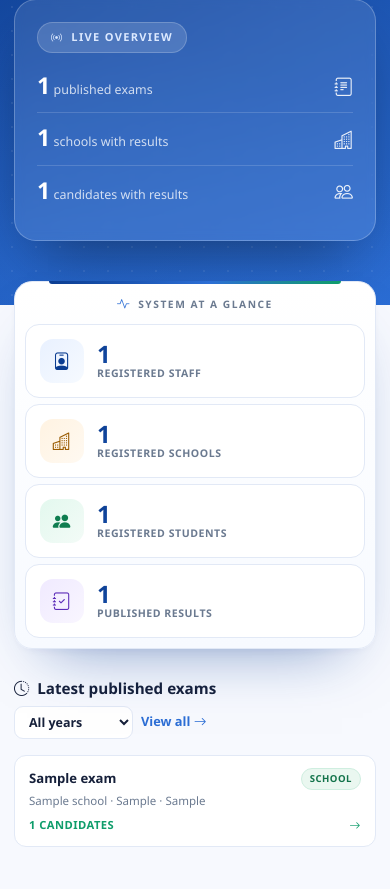
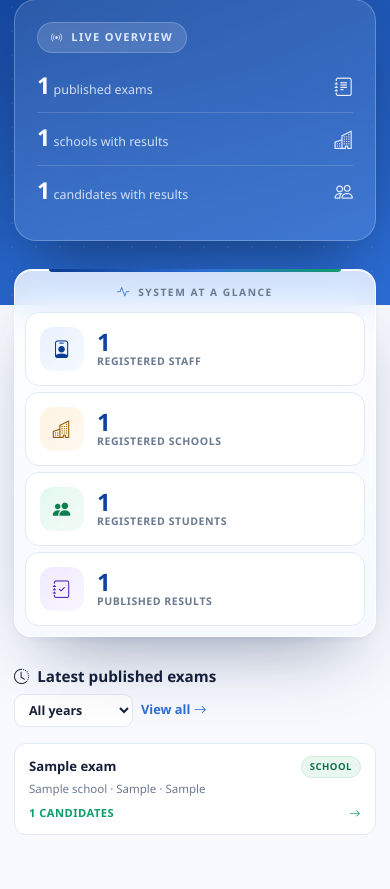
Before and after one commit to henryntanyi-design/matokeo, a PHP site: page /matokeo/ in a window 390 px wide. Shown: the part 472-1361 px from the top of the page. Run offline with PHP 8.4, Linux system fonts and the light colour scheme; data comes from the database, SQL or seed files in the repository; tables that the repository leaves empty hold one stand-in row (values such as "Sample post"); some libraries are stand-ins or nearby versions.

Commit message:
Give the homepage stats panel a stronger overlap and glass effect
Pull the panel further over the hero and add a frosted translucent
surface with backdrop blur, keeping a solid fallback for browsers
without backdrop-filter.

🤖 Generated with Codebuff
Co-Authored-By: Codebuff <noreply@codebuff.com>

```diff
--- a/index.php
+++ b/index.php
@@ -119,9 +119,13 @@ a{text-decoration:none}
 .hm-hero-card .mini b{font-size:1.45rem;line-height:1}
 /* Kadi za takwimu: panel nyembamba iliyokaa katikati, inayogusa hero kidogo. */
 .hm-strip{background:transparent;border-bottom:0;padding:0 0 4px}
-.hm-stats-shell{max-width:940px;margin:-44px auto 0;position:relative;z-index:2;padding:14px 12px 12px;
-  background:linear-gradient(180deg,#ffffff 0%,#f7faff 100%);border:1px solid var(--line);border-radius:22px;
-  box-shadow:0 30px 60px -34px rgba(11,61,145,.55),0 4px 16px -10px rgba(11,61,145,.18)}
+.hm-stats-shell{max-width:940px;margin:-68px auto 0;position:relative;z-index:2;padding:14px 12px 12px;
+  background:linear-gradient(180deg,#ffffff 0%,#f7faff 100%);border:1px solid rgba(255,255,255,.8);border-radius:22px;
+  box-shadow:inset 0 1px 0 rgba(255,255,255,.9),0 34px 70px -30px rgba(6,28,72,.45),0 4px 16px -10px rgba(11,61,145,.18)}
+@supports ((backdrop-filter:blur(1px)) or (-webkit-backdrop-filter:blur(1px))){
+  .hm-stats-shell{background:linear-gradient(180deg,rgba(255,255,255,.8) 0%,rgba(245,249,255,.92) 100%);
+    -webkit-backdrop-filter:blur(18px) saturate(150%);backdrop-filter:blur(18px) saturate(150%)}
+}
 .hm-stats-shell:before{content:"";position:absolute;left:34px;right:34px;top:-1px;height:3px;border-radius:0 0 4px 4px;
   background:linear-gradient(90deg,var(--brand),var(--brand2) 55%,var(--brand3))}
 .hm-stats-head{display:flex;align-items:center;justify-content:center;gap:7px;padding:2px 0 10px;
@@ -131,7 +135,7 @@ a{text-decoration:none}
 .hm-stat-card{position:relative;display:flex;align-items:center;gap:13px;border-radius:14px;padding:14px 14px;
   transition:background .18s,box-shadow .18s}
 .hm-stat-card+.hm-stat-card:before{content:"";position:absolute;left:0;top:20%;bottom:20%;width:1px;background:var(--line)}
-.hm-stat-card:hover{background:#fff;box-shadow:0 16px 30px -24px rgba(11,61,145,.6)}
+.hm-stat-card:hover{background:rgba(255,255,255,.85);box-shadow:0 16px 30px -24px rgba(11,61,145,.35)}
 .hm-stat-card .ic{width:44px;height:44px;border-radius:13px;flex:0 0 auto;color:var(--brand);
   background:linear-gradient(135deg,#e9f1ff,#f6faff);display:inline-flex;align-items:center;justify-content:center;font-size:1.1rem}
 .hm-stat-card .ic.green{color:#0f7d50;background:linear-gradient(135deg,#e3f8ee,#f3fbf7)}
@@ -208,13 +212,13 @@ a{text-decoration:none}
 .hm-foot a{color:rgba(255,255,255,.9);font-weight:600}
 .hm-foot a:hover{color:#fff}
 @media (max-width:991px){
-  .hm-stats-shell{max-width:680px;margin-top:-32px;padding:12px 10px 10px}
+  .hm-stats-shell{max-width:680px;margin-top:-48px;padding:12px 10px 10px}
   .hm-stat-cards{grid-template-columns:repeat(2,minmax(0,1fr));gap:6px}
   .hm-stat-card{border:1px solid var(--line);background:#fff}
   .hm-stat-card+.hm-stat-card:before{display:none}
 }
 @media (max-width:479px){
-  .hm-stats-shell{max-width:100%;margin-top:-24px;border-radius:18px}
+  .hm-stats-shell{max-width:100%;margin-top:-36px;border-radius:18px}
   .hm-stat-cards{grid-template-columns:1fr}
   .hm-stat-card b{font-size:1.5rem}
 }
```
